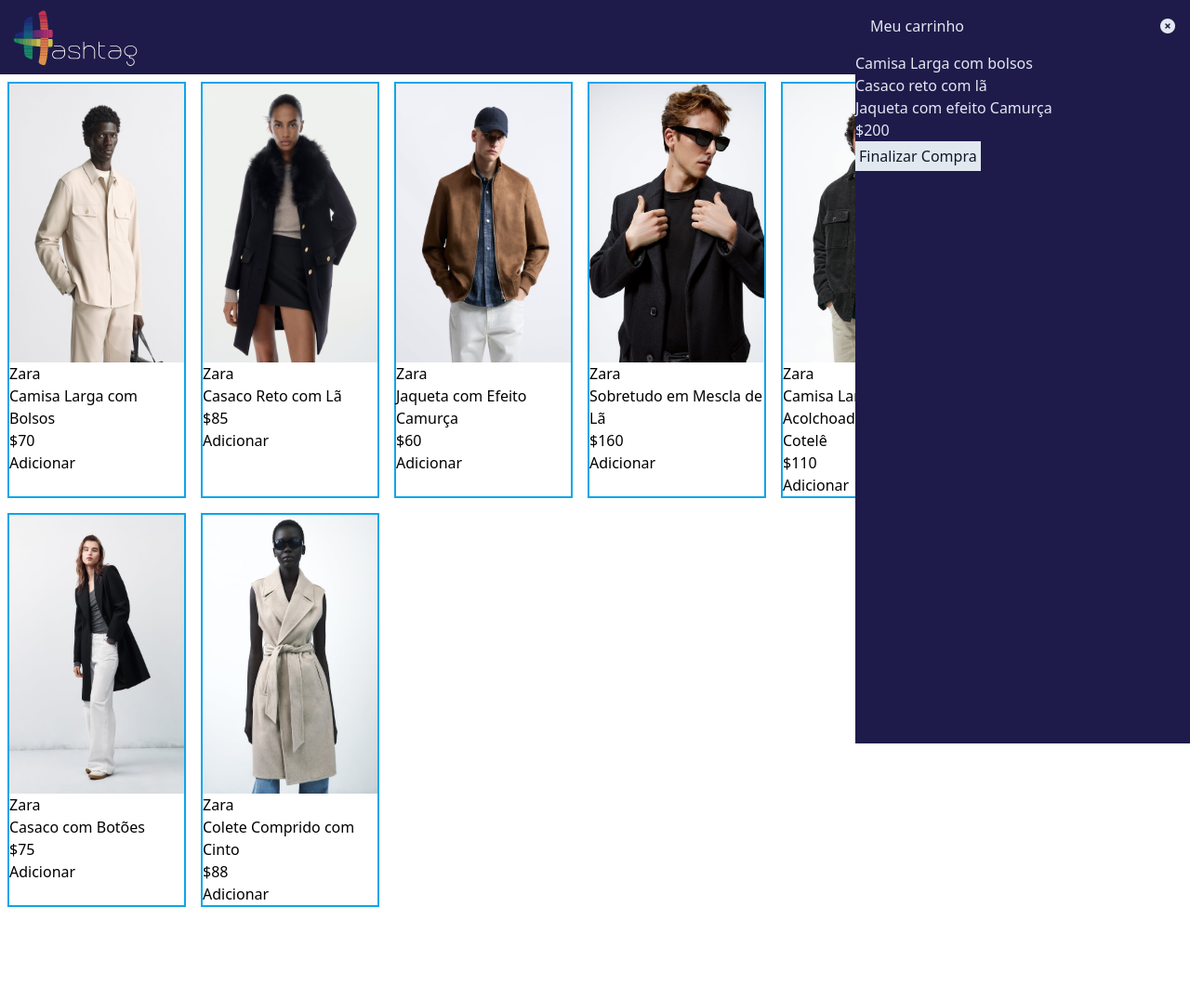
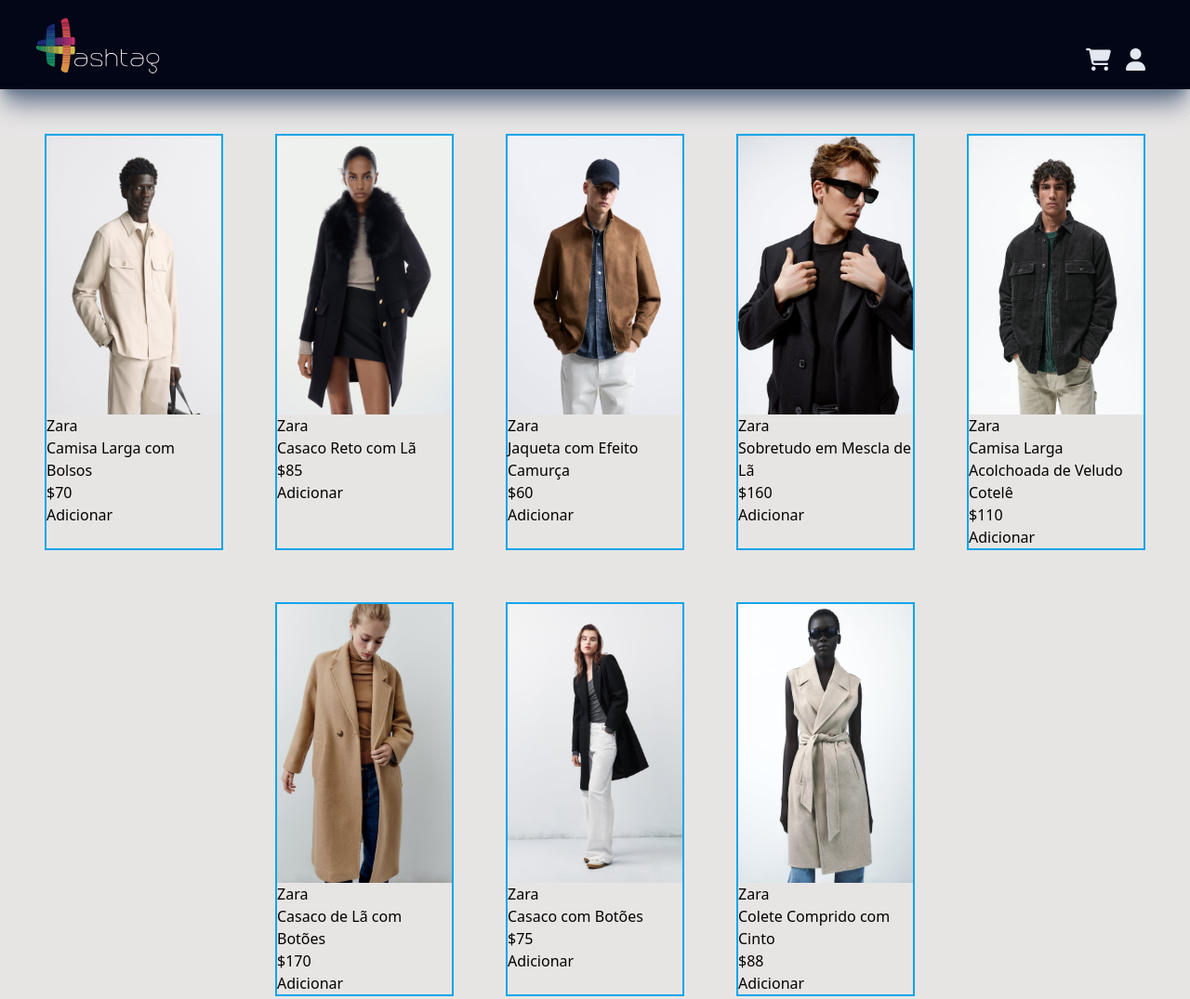
Before and after one commit to alveshenri/marketplace, a website built with Vite: page index.html in a window 1280 px wide. Shown: the whole page at 93% size. Before the commit the page ends 984 px from the top, so only its background shows below. Built offline with nearby package versions, Linux system fonts and the light colour scheme.

Commit message:
New style of page

```diff
--- a/index.html
+++ b/index.html
@@ -7,8 +7,10 @@
   <link rel="stylesheet" href="style.css">
   <link rel="stylesheet" href="https://cdnjs.cloudflare.com/ajax/libs/font-awesome/6.4.2/css/all.min.css" integrity="sha512-z3gLpd7yknf1YoNbCzqRKc4qyor8gaKU1qmn+CShxbuBusANI9QpRohGBreCFkKxLhei6S9CQXFEbbKuqLg0DA==" crossorigin="anonymous" referrerpolicy="no-referrer" />
 </head>
-<body>
-  <section id="carrinho" class="fixed top-0 right-[0px] bg-indigo-950 h-screen w-[360px] text-slate-200">
+<body class="bg-stone-200 flex flex-col">
+
+  <section id="carrinho"
+    class="fixed top-0 right-[-360px] bg-slate-950 h-screen w-[360px] text-slate-200 z-50">
     <div id="cabecalho-carrinho" class="flex justify-between m-4">
       <p>Meu carrinho</p>
       <button id="fechar-carrinho"><i class="fa-solid fa-circle-xmark"></i></button>
@@ -21,21 +23,26 @@
     <p id="preco-total">$200</p>
     <button class="bg-slate-200 text-slate-900 p-1">Finalizar Compra</button>
   </section>
-  <header class="flex justify-between bg-indigo-950 p-2">
+
+  <header class="flex text-2xl justify-between bg-slate-950 shadow-xl shadow-slate-500 px-8 py-4 sticky top-0">
     <img
     class="h-16"
     src="./assets/logo/hashtag.svg"
     alt="Logo MarketPlace"
     >
     <div class="text-slate-200 flex gap-2 items-end mx-2">
-      <button id="abrir-carrinho"><i class="fa-solid fa-cart-shopping"></i></button>
-      <button><i class="fa-solid fa-user"></i></button>
+      <button id="abrir-carrinho" class="mx-2">
+        <i class="fa-solid fa-cart-shopping"></i></button>
+      <button class="mr-2"><i class="fa-solid fa-user"></i></button>
     </div>
   </header>
+
   <main>
-    <section id="container-produto" class="flex flex-wrap"></section>
+    <section id="container-produto" class="flex flex-wrap p-10 justify-center gap-10"></section>
     </section>
   </main>
+
   <script type="module" src="main.js"></script>
+
 </body>
 </html>
```
